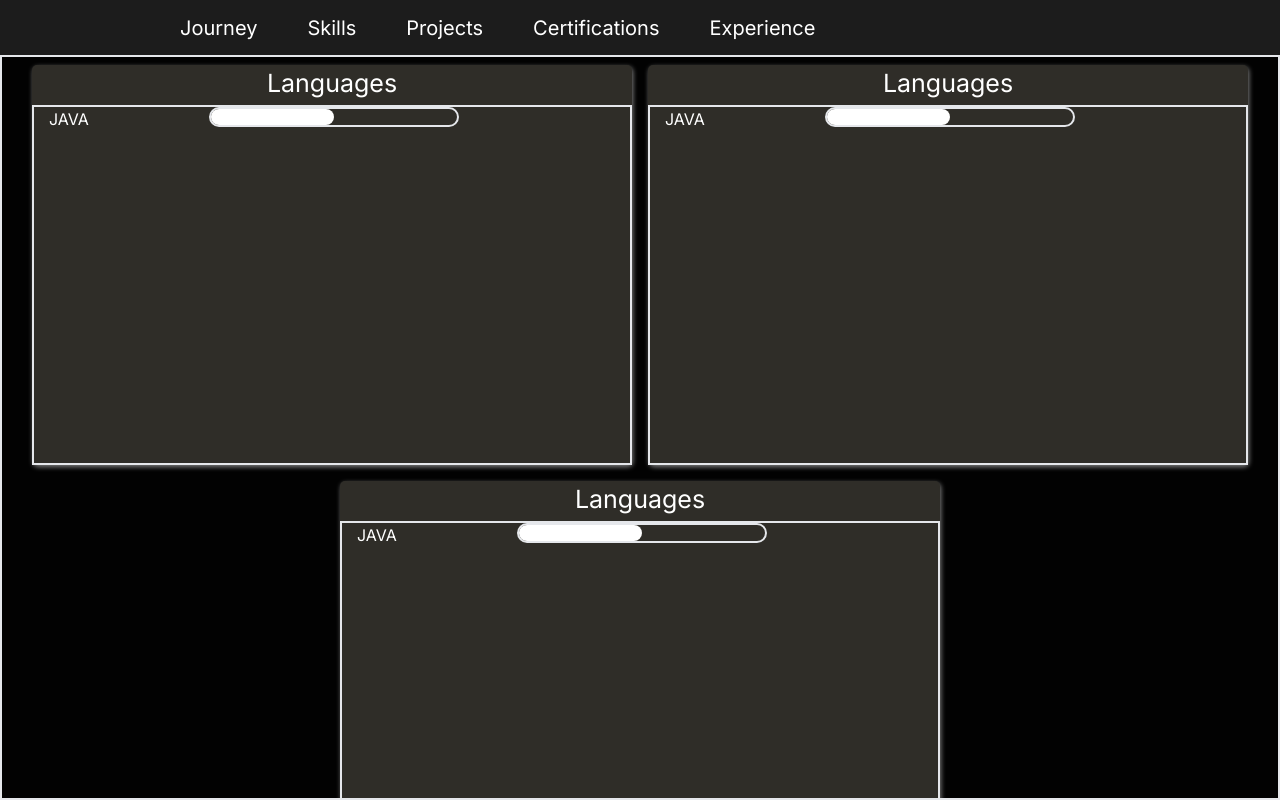
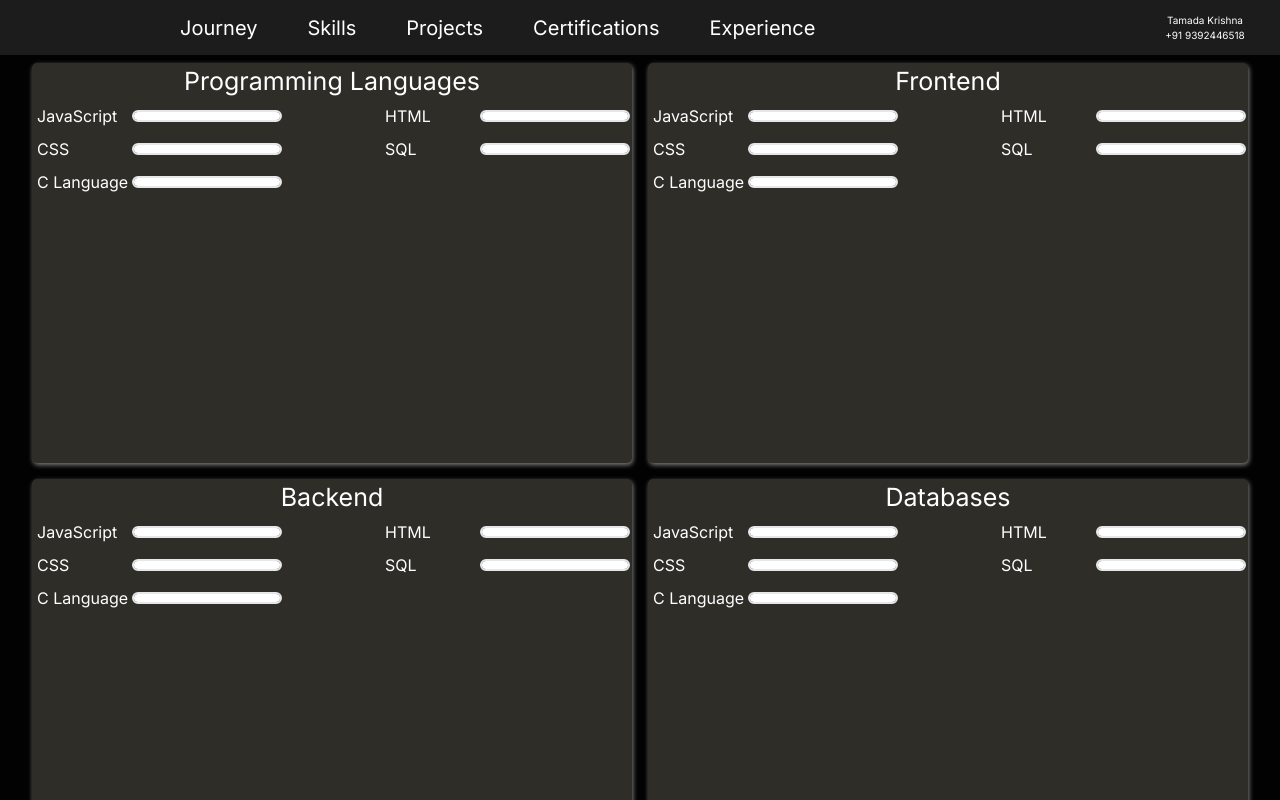
Before and after one commit to tamadakrishna/portfolio, a Next.js app: page /skills in a window 1280 px wide. Built offline with nearby package versions, Linux system fonts and the light colour scheme.

Commit message:
dev:skills

```diff
--- a/app/skills/page.js
+++ b/app/skills/page.js
@@ -2,11 +2,56 @@ import React from 'react';
 import SkillsCard from '@/components/UI/SkillsCard';
 
 function page() {
+
+    const skills = [
+        {
+            skill:"JavaScript",
+            rating:90,
+        },
+        {
+            skill:"HTML",
+            rating:95,
+        },
+        {
+            skill:"CSS",
+            rating:90,
+        },
+        {
+            skill:"SQL",
+            rating:90,
+        },
+        {
+            skill:"C Language",
+            rating:70,
+        }
+    ]
+    const tech = [
+        {
+            title:"Programming Languages",
+            skills:skills
+        },
+        {
+            title:"Frontend",
+            skills:skills
+        },
+        {
+            title:"Backend",
+            skills:skills
+        },
+        {
+            title:"Databases",
+            skills:skills
+        }
+    ]
   return (
-    <div className="w-full h-full border-2 p-2 flex flex-wrap justify-center gap-4 overflow-scroll no-scrollbar">
-        <SkillsCard/>
-        <SkillsCard/>
-        <SkillsCard/>
+    <div className="w-full h-full p-2 flex flex-wrap justify-center gap-4 overflow-scroll no-scrollbar">
+        {
+            tech?.map((info,index)=>{
+                return (
+                    <SkillsCard key={index} title={info?.title} skills={info?.skills}/>
+                )
+            })
+        }
     </div>
   )
 }
--- a/components/UI/ProgressBar.js
+++ b/components/UI/ProgressBar.js
@@ -1,10 +1,11 @@
 "use client";
 import React from 'react'
 
-function ProgressBar() {
+function ProgressBar({rating}) {
+
   return (
-    <div className="w-[250px] h-[20px] rounded-[10px] flex border-2">
-       <div className="h-full w-[50%] rounded-[10px] bg-white"></div>
+    <div className="w-[150px] h-[12px] rounded-[10px] mr-[2px]  border-2">
+       <div className={`h-full w-[${rating}%] rounded-[10px] bg-white`}></div>
     </div>
   )
 }
--- a/components/UI/SkillsCard.js
+++ b/components/UI/SkillsCard.js
@@ -2,17 +2,27 @@
 import React from 'react';
 import ProgressBar from '@/components/UI/ProgressBar';
 
-function SkillsCard() {
+function SkillsCard({title, skills}) {
+
   return (
     <div className="w-[600px] h-[400px] bg-[#2F2D28] rounded-[5px] shrink-0 shadow-[1px_2px_5px_gray] ">
-        {/* Title */}
-        <div className='w-full h-[40px] flex justify-center'>
-            <span className='text-[25px]'>Languages</span>
+      {/* Title */}
+      <div className='w-full h-[40px] flex justify-center'>
+            <span className='text-[25px]'>{title}</span>
         </div>
         {/* Content */}
-        <div className="w-full h-[calc(100%_-_40px)]  flex border-2">
-            <div className='ml-[15px] mr-[120px]'> <span> JAVA</span> </div>
-            <ProgressBar/>
+        <div className="w-full max-h-[calc(100%_-_40px)] gap-2 flex flex-wrap justify-between ">
+            {
+                skills?.map((info,index)=>{
+                    return (
+                        <div key={index} className="flex  h-[25px] items-center">
+                            <div className='w-[100px]'> <span className='ml-[5px]'>{info?.skill}</span> </div>
+                            <ProgressBar rating={info?.rating}/>
+                        </div>
+                    )
+                })
+            }
+
         </div>
     </div>
   )
--- a/components/layouts/Header.js
+++ b/components/layouts/Header.js
@@ -4,16 +4,27 @@ import React from 'react'
 
 function Header() {
     const router = useRouter();
+
+    function makeCall() {
+        const phoneNumber = '+91 9392446518';
+        window.location.href = `tel:${phoneNumber}`;
+      }
+
   return (
-    <div className="w-full h-full bg-white bg-opacity-[0.1]">
-       <div className="w-[50%] h-full  flex items-center">
+    <div className="w-full h-full flex  bg-white bg-opacity-[0.1]">
+       <div className="w-[60%] h-full flex items-center">
             <div className="ml-[180px] text-[20px] textShadow-[2px_2px_10px_grey] cursor-pointer" onClick={()=>{router.push('/')}}>Journey</div>
             <div className="ml-[50px] text-[20px] textShadow-[2px_2px_10px_grey] cursor-pointer" onClick={()=>{router.push('/skills')}}>Skills</div>
             <div className="ml-[50px] text-[20px] textShadow-[2px_2px_10px_grey] cursor-pointer" onClick={()=>{router.push('/projects')}}>Projects</div>
             <div className="ml-[50px] text-[20px] textShadow-[2px_2px_10px_grey] cursor-pointer" onClick={()=>{router.push('/certifications')}}>Certifications</div>
             <div className="ml-[50px] text-[20px] textShadow-[2px_2px_10px_grey] cursor-pointer" onClick={()=>{router.push('/experience')}}>Experience</div>
        </div>
-       <div className="w-[50%] h-full"></div>
+       <div className="w-[40%] h-full flex justify-end cursor-pointer" onClick={makeCall}>
+        <div className='w-[150px]  flex flex-col justify-center items-center'>
+            <div className='text-[10px]'>Tamada Krishna</div>
+            <div className='text-[10px]'>+91 9392446518</div>
+        </div>
+       </div>
     </div>
   )
 }
```
